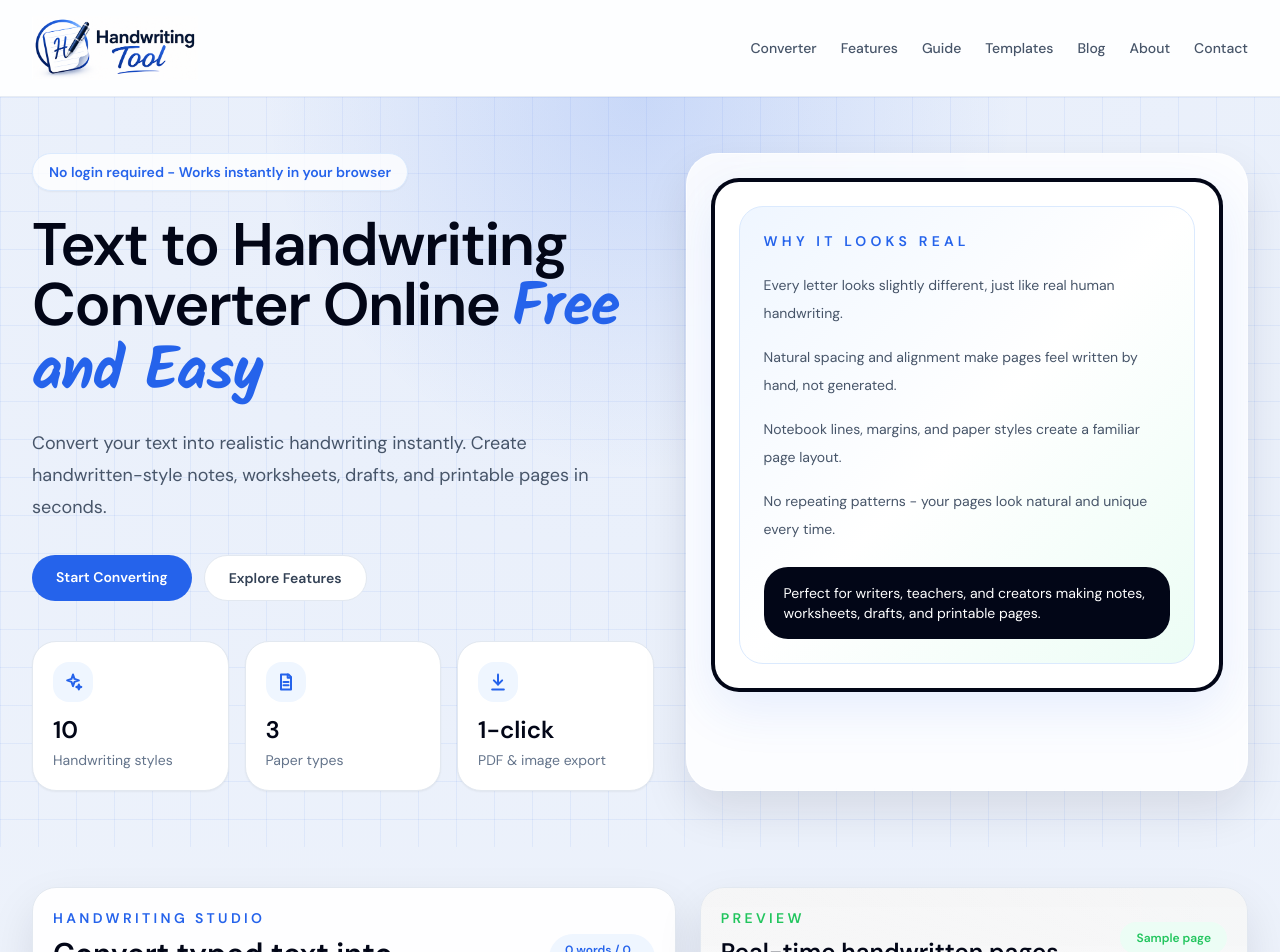
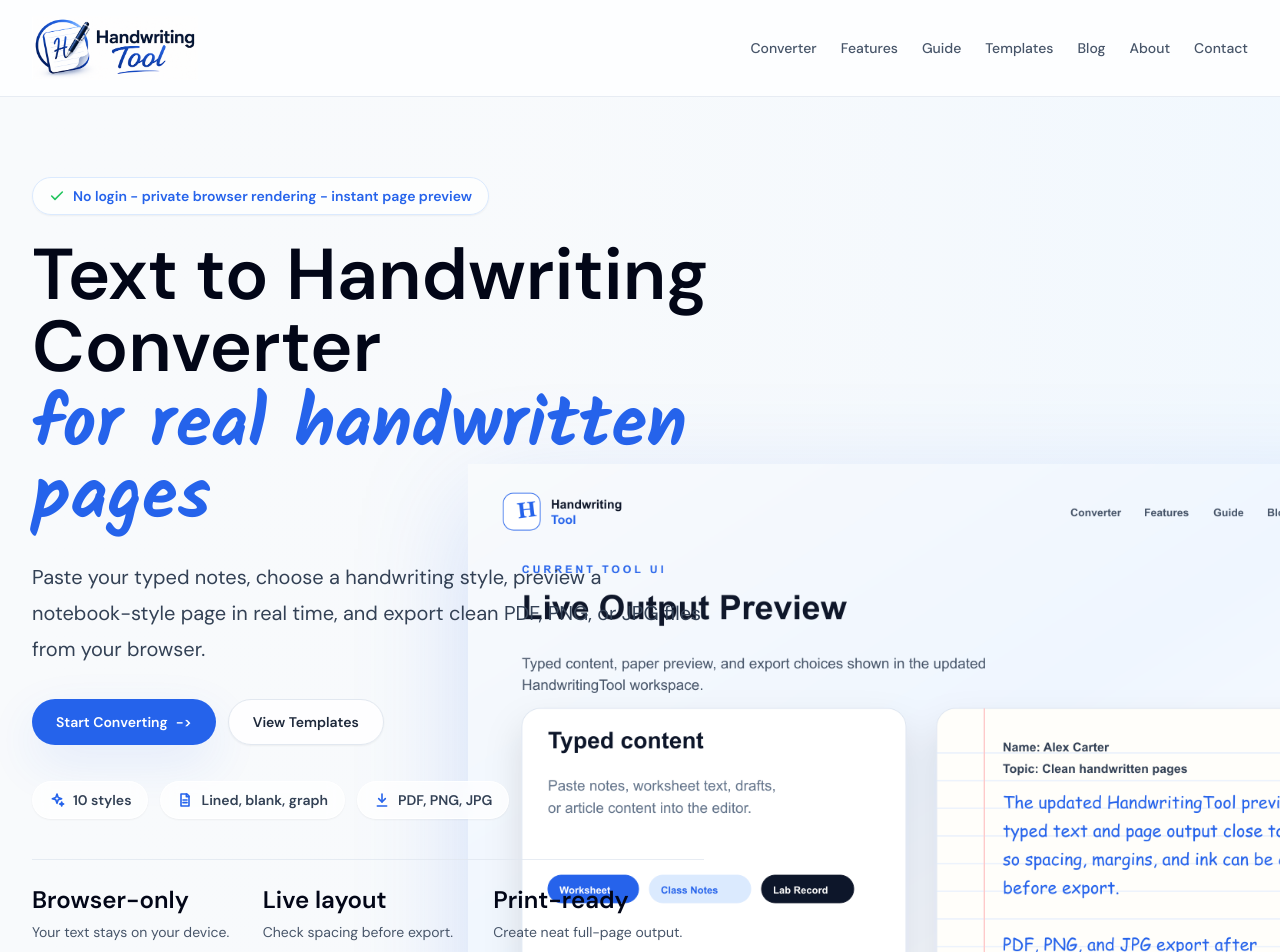
Before and after one commit to handwritingmaker-dotcom/handwriting-tool, a Next.js app: page / in a window 1280 px wide. Shown: the top 952 px of the page. Built offline with nearby package versions, Linux system fonts and the light colour scheme; a web font is replaced by a local one.

Commit message:
Redesign homepage hero section

```diff
--- a/app/page.tsx
+++ b/app/page.tsx
@@ -172,58 +172,88 @@
         type="application/ld+json"
         dangerouslySetInnerHTML={{ __html: JSON.stringify([softwareSchema, faqSchema]) }}
       />
-      <section className="bg-hero-grid bg-grid">
-        <div className="mx-auto grid max-w-7xl gap-8 px-4 py-10 sm:px-6 lg:grid-cols-[1.05fr,0.95fr] lg:px-8 lg:py-14">
-          <div className="max-w-2xl">
-            <div className="inline-flex items-center gap-2 rounded-full border border-blue-100 bg-white/80 px-4 py-2 text-sm font-semibold text-brand-blue shadow-sm">
-              No login required - Works instantly in your browser
+      <section className="relative isolate overflow-hidden border-b border-blue-100 bg-[#eef7ff]">
+        <div className="absolute inset-0 bg-[linear-gradient(90deg,#f8fafc_0%,rgba(248,250,252,0.97)_42%,rgba(248,250,252,0.72)_68%,rgba(248,250,252,0.35)_100%)]" />
+        <div className="absolute inset-x-0 bottom-0 top-36 opacity-25 sm:top-24 lg:hidden">
+          <Image
+            src="/blog/current-tool-output-preview.png"
+            alt=""
+            fill
+            priority
+            sizes="100vw"
+            className="object-cover object-center"
+          />
+        </div>
+        <div className="absolute bottom-[-24px] right-[-160px] top-8 hidden w-[72%] lg:block xl:right-[-110px]">
+          <Image
+            src="/blog/current-tool-output-preview.png"
+            alt=""
+            fill
+            priority
+            sizes="72vw"
+            className="object-contain object-right-bottom drop-shadow-[0_34px_55px_rgba(37,99,235,0.18)]"
+          />
+        </div>
+
+        <div className="relative mx-auto max-w-7xl px-4 py-12 sm:px-6 sm:py-16 lg:px-8 lg:py-20">
+          <div className="max-w-3xl">
+            <div className="inline-flex max-w-full items-center gap-2 rounded-full border border-blue-100 bg-white/80 px-4 py-2 text-sm font-semibold text-brand-blue shadow-sm">
+              <FeatureIcon name="check" className="h-4 w-4 shrink-0 text-brand-green" />
+              <span>No login - private browser rendering - instant page preview</span>
             </div>
-            <h1 className="mt-6 max-w-full text-4xl font-semibold leading-tight tracking-tight text-slate-950 sm:text-6xl">
-              Text to Handwriting Converter Online
-              <span className="font-hand mt-1 block text-brand-blue sm:ml-3 sm:inline">Free and Easy</span>
+            <h1 className="mt-6 max-w-3xl text-4xl font-semibold leading-tight text-slate-950 sm:text-6xl lg:text-7xl">
+              Text to Handwriting Converter
+              <span className="font-hand mt-2 block text-brand-blue">for real handwritten pages</span>
             </h1>
-            <p className="mt-6 max-w-[21rem] text-lg leading-8 text-slate-600 sm:max-w-xl">
-              Convert your text into realistic handwriting instantly. Create handwritten-style notes, worksheets,
-              drafts, and printable pages in seconds.
+            <p className="mt-6 max-w-2xl text-lg leading-8 text-slate-700 sm:text-xl sm:leading-9">
+              Paste your typed notes, choose a handwriting style, preview a notebook-style page in real time, and export
+              clean PDF, PNG, or JPG files from your browser.
             </p>
+
             <div className="mt-8 flex flex-wrap gap-3">
               <Link
                 href="/#tool"
-                className="rounded-full bg-brand-blue px-6 py-3 text-sm font-semibold text-white transition hover:bg-blue-700"
+                className="inline-flex items-center gap-2 rounded-full bg-brand-blue px-6 py-3 text-sm font-semibold text-white shadow-paper transition hover:bg-blue-700"
               >
                 Start Converting
+                <span aria-hidden="true">-&gt;</span>
               </Link>
               <Link
-                href="/#features"
-                className="rounded-full border border-slate-200 bg-white px-6 py-3 text-sm font-semibold text-slate-700 transition hover:bg-slate-50"
+                href="/templates"
+                className="rounded-full border border-slate-200 bg-white/90 px-6 py-3 text-sm font-semibold text-slate-800 shadow-sm transition hover:bg-white"
               >
-                Explore Features
+                View Templates
               </Link>
             </div>
-            <div className="mt-10 grid gap-4 sm:grid-cols-3">
-              <StatCard value="10" label="Handwriting styles" icon="spark" />
-              <StatCard value="3" label="Paper types" icon="paper" />
-              <StatCard value="1-click" label="PDF & image export" icon="download" />
+
+            <div className="mt-9 flex flex-wrap gap-3 text-sm font-semibold text-slate-700">
+              {[
+                ["10 styles", "spark"],
+                ["Lined, blank, graph", "paper"],
+                ["PDF, PNG, JPG", "download"],
+              ].map(([label, icon]) => (
+                <div
+                  key={label}
+                  className="inline-flex items-center gap-2 rounded-full border border-white/80 bg-white/75 px-4 py-2 shadow-sm backdrop-blur"
+                >
+                  <FeatureIcon name={icon} className="h-4 w-4 text-brand-blue" />
+                  {label}
+                </div>
+              ))}
             </div>
-          </div>
 
-          <div className="rounded-[32px] border border-white/70 bg-white/85 p-6 shadow-card backdrop-blur">
-            <div className="rounded-[28px] bg-slate-950 p-1 shadow-paper">
-              <div className="rounded-[24px] bg-white p-6">
-                <div className="rounded-[24px] border border-blue-100 bg-gradient-to-br from-blue-50 via-white to-emerald-50 p-6">
-                  <p className="text-sm font-semibold uppercase tracking-[0.3em] text-brand-blue">
-                    Why it looks real
-                  </p>
-                  <ul className="mt-5 space-y-4 text-sm leading-7 text-slate-600">
-                    <li>Every letter looks slightly different, just like real human handwriting.</li>
-                    <li>Natural spacing and alignment make pages feel written by hand, not generated.</li>
-                    <li>Notebook lines, margins, and paper styles create a familiar page layout.</li>
-                    <li>No repeating patterns - your pages look natural and unique every time.</li>
-                  </ul>
-                  <div className="mt-6 rounded-3xl bg-slate-950 px-5 py-4 text-sm text-white">
-                    Perfect for writers, teachers, and creators making notes, worksheets, drafts, and printable pages.
-                  </div>
-                </div>
+            <div className="mt-10 grid max-w-2xl gap-5 border-t border-slate-200/80 pt-6 text-sm text-slate-600 sm:grid-cols-3">
+              <div>
+                <p className="text-2xl font-semibold text-slate-950">Browser-only</p>
+                <p className="mt-1 leading-6">Your text stays on your device.</p>
+              </div>
+              <div>
+                <p className="text-2xl font-semibold text-slate-950">Live layout</p>
+                <p className="mt-1 leading-6">Check spacing before export.</p>
+              </div>
+              <div>
+                <p className="text-2xl font-semibold text-slate-950">Print-ready</p>
+                <p className="mt-1 leading-6">Create neat full-page output.</p>
               </div>
             </div>
           </div>
@@ -653,18 +683,6 @@
   );
 }
 
-function StatCard({ value, label, icon }: { value: string; label: string; icon: string }) {
-  return (
-    <div className="rounded-3xl border border-slate-200 bg-white px-5 py-5 shadow-sm">
-      <div className="mb-3 flex h-10 w-10 items-center justify-center rounded-2xl bg-blue-50 text-brand-blue">
-        <FeatureIcon name={icon} className="h-5 w-5" />
-      </div>
-      <p className="text-2xl font-semibold text-slate-950">{value}</p>
-      <p className="mt-1 text-sm text-slate-500">{label}</p>
-    </div>
-  );
-}
-
 function FeatureIcon({ name, className }: { name: string; className?: string }) {
   if (name === "spark") {
     return (
```
